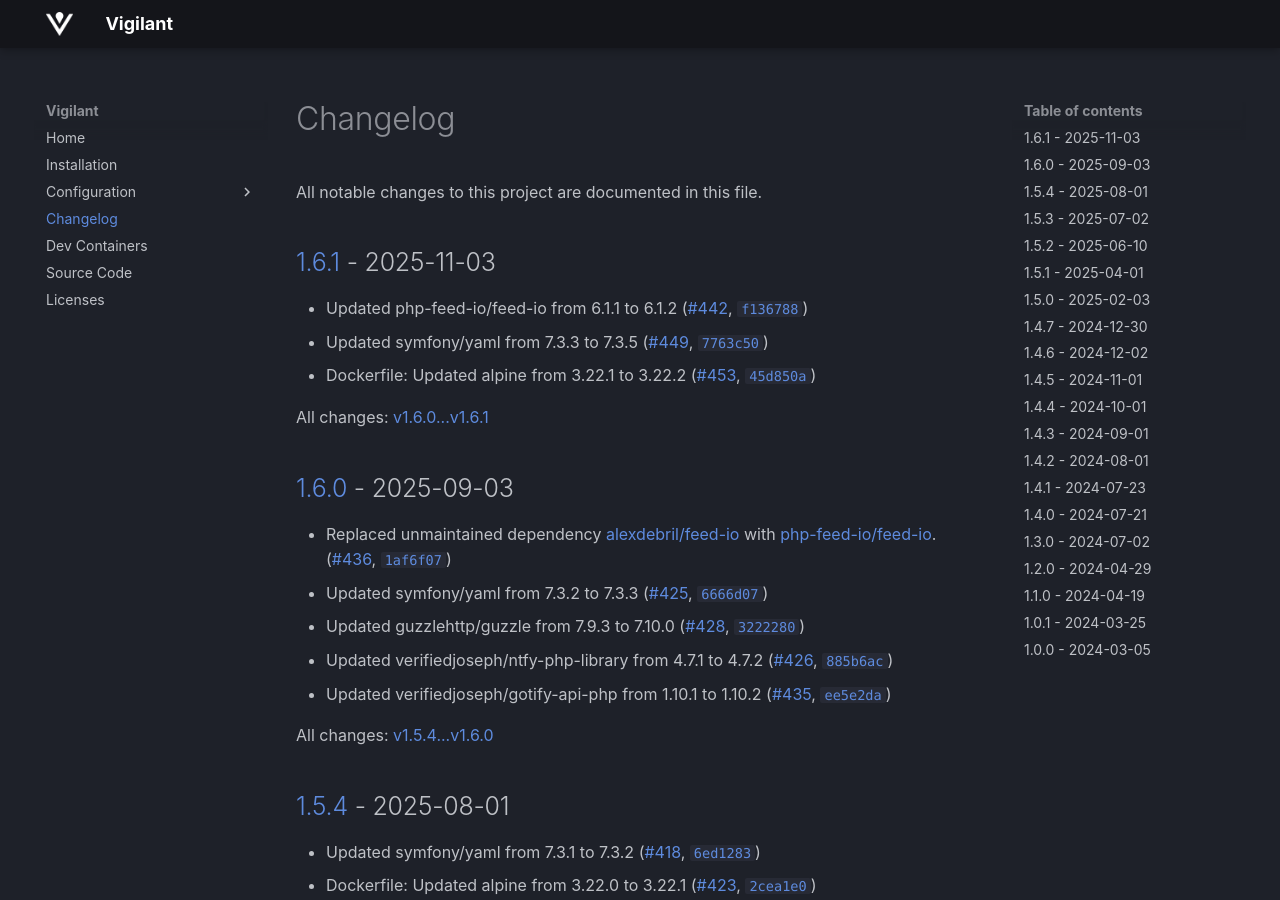
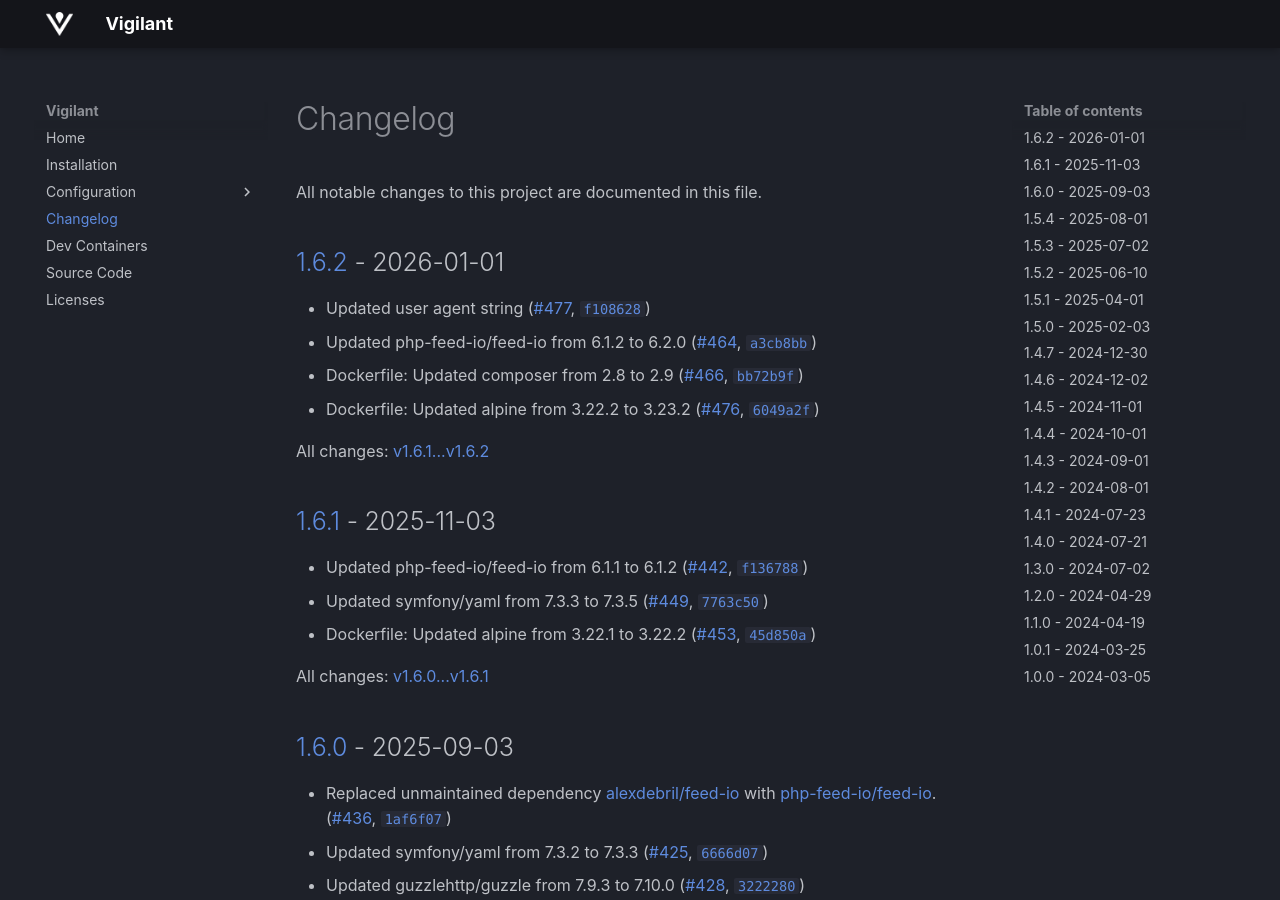
Before and after one commit to VerifiedJoseph/vigilant, an MkDocs documentation site: the page built from docs/changelog.md, in a window 1280 px wide and 900 px high. Built offline with MkDocs 1.6.1 and Material for MkDocs 9.7.7, drawn with Linux system fonts in a browser that asks for light colours; plug-ins that fetch from the network failed and are left out.

Commit message:
Version 1.6.2 (#479)

```diff
--- a/CHANGELOG.md
+++ b/CHANGELOG.md
@@ -1,6 +1,15 @@
 # Changelog
 
 All notable changes to this project are documented in this file.
+
+## [1.6.2](https://github.com/VerifiedJoseph/vigilant/releases/tag/v1.6.2) - 2026-01-01
+
+- Updated user agent string ([#477](https://github.com/VerifiedJoseph/vigilant/pull/477), [`f108628`](https://github.com/VerifiedJoseph/vigilant/commit/f10862852d75800df485152fd2daf61aeff82140))
+- Updated php-feed-io/feed-io from 6.1.2 to 6.2.0 ([#464](https://github.com/VerifiedJoseph/vigilant/pull/464), [`a3cb8bb`](https://github.com/VerifiedJoseph/vigilant/commit/a3cb8bb02e124c5a49fede6d01bd23932881cfb2))
+- Dockerfile: Updated composer from 2.8 to 2.9 ([#466](https://github.com/VerifiedJoseph/vigilant/pull/466), [`bb72b9f`](https://github.com/VerifiedJoseph/vigilant/commit/bb72b9fe7fc8b457d573f1088d74ba6ec7eef72a))
+- Dockerfile: Updated alpine from 3.22.2 to 3.23.2 ([#476](https://github.com/VerifiedJoseph/vigilant/pull/476), [`6049a2f`](https://github.com/VerifiedJoseph/vigilant/commit/6049a2fce94e3d80d9161436171b79d89aa62f92))
+
+All changes: [v1.6.1...v1.6.2](https://github.com/VerifiedJoseph/vigilant/compare/v1.6.1...v1.6.2)
 
 ## [1.6.1](https://github.com/VerifiedJoseph/vigilant/releases/tag/v1.6.1) - 2025-11-03
 
--- a/docker-compose.yml
+++ b/docker-compose.yml
@@ -1,7 +1,7 @@
 version: '3'
 services:
   vigilant:
-    image: ghcr.io/verifiedjoseph/vigilant:1.6.1
+    image: ghcr.io/verifiedjoseph/vigilant:1.6.2
     environment:
       - VIGILANT_TIMEZONE=Europe/London
       - VIGILANT_NOTIFICATION_SERVICE=ntfy
```
Also changed, not shown: docs/install.md (+1 -1 lines), 1 other file.
